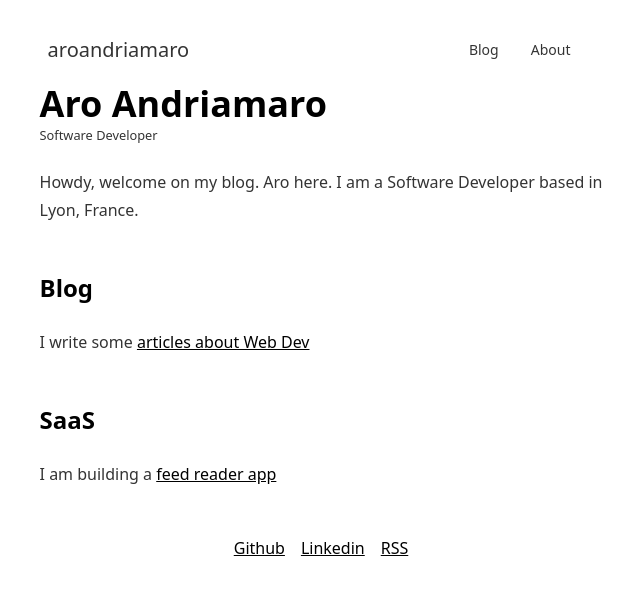
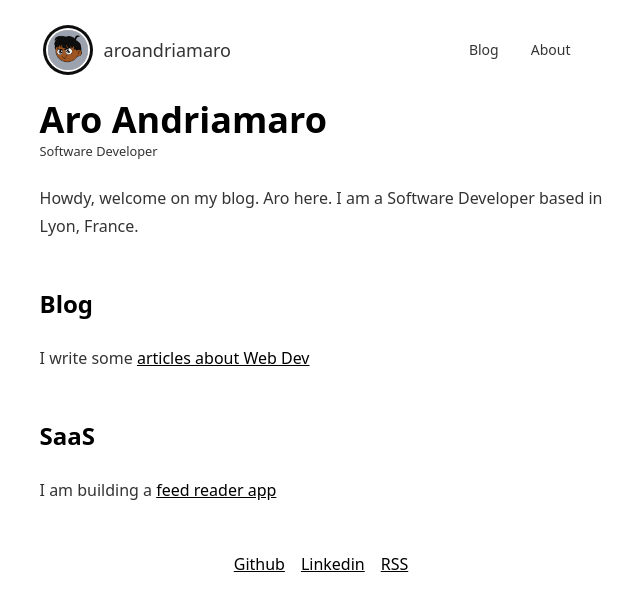
Before and after one commit to notAro14/aroandriamaro, an Astro site: page / in a window 1280 px wide. Shown: the whole page, without its empty margins (319-959 px from the left). Built offline with nearby package versions, Linux system fonts and the light colour scheme; Astro itself is replaced by a stand-in of ours.

Commit message:
add avatar

```diff
--- a/src/components/Navigation.astro
+++ b/src/components/Navigation.astro
@@ -2,9 +2,16 @@
 
 ---
 
-<div class="navbar not-prose">
-  <div class="flex-1">
-    <a href="/" class="text-xl">aroandriamaro</a>
+<div class="navbar not-prose mb-4">
+  <div class="flex-1 flex gap-4 items-center">
+    <div class="avatar">
+      <div
+        class="rounded-full w-10 ring ring-primary ring-offset-base-100 ring-offset-2"
+      >
+        <img src="/avatar.png" />
+      </div>
+    </div>
+    <a href="/" class="text-lg">aroandriamaro</a>
   </div>
   <div class="flex-none">
     <ul class="menu menu-horizontal not-prose">
```
Also changed, not shown: public/avatar.png (added).
